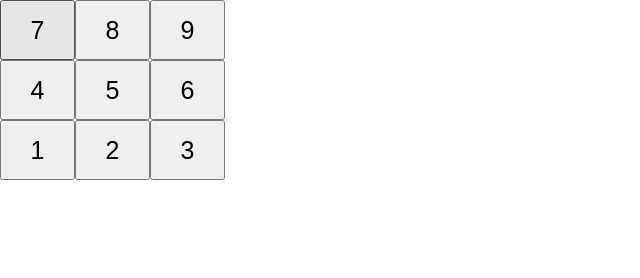
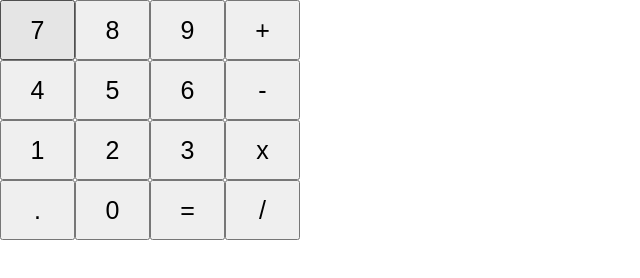
Before and after one commit to cornely06/calculator, a plain HTML site: page index.html in a window 1280 px wide. Shown: the whole page, without its empty margins (0-640 px from the left). Drawn offline with Linux system fonts and the light colour scheme.

Commit message:
Add operator buttons, decimal, and equals

```diff
--- a/index.html
+++ b/index.html
@@ -7,6 +7,15 @@
     <body>
         <div id="calculator">
             <div id="digits">
+                <button id="decimal">.</button>
+                <button class="num">0</button>
+                <button id="equals">=</button>
+            </div>
+            <div id="operators">
+                <button id="add" class="operators">+</button>
+                <button id="subtract" class="operators">-</button>
+                <button id="multiply" class="operators">x</button>
+                <button id="divide" class="operators">/</button>
             </div>
         </div>
         <script type="text/javascript" src="script.js"></script>
--- a/style-desktop.css
+++ b/style-desktop.css
@@ -5,12 +5,18 @@
   margin: 0;
   padding: 0;
 }
+#calculator {
+    display: flex;
+}
 #digits {
     display: flex;
     flex-wrap: wrap-reverse;
-    width: 250px;
+    width: 225px;
 }
-.num {
+#operators {
+    width: 75px;
+}
+button {
     width: 75px;
     height: 60px;
     font-size: 25px;
```
